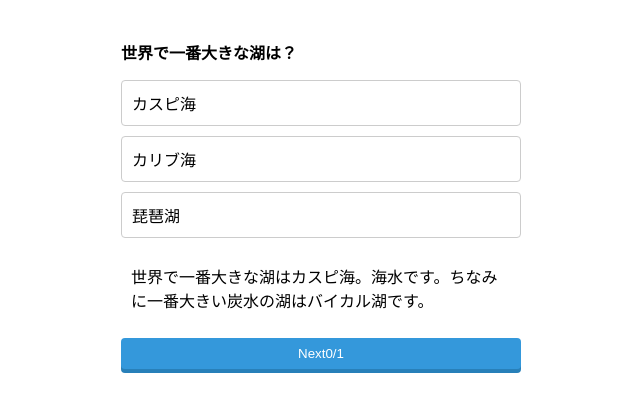
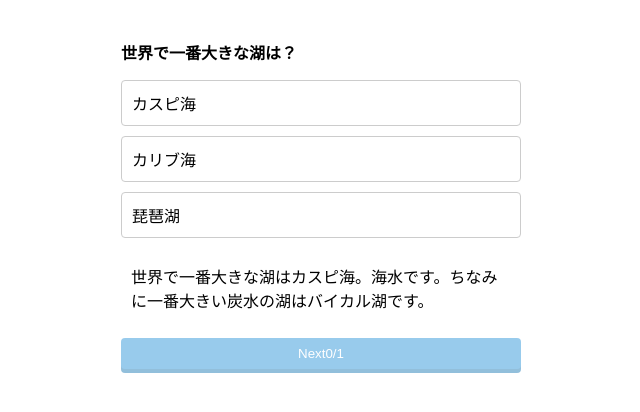
Before and after one commit to marimonon/vite-quiz, a React (Vite) app: page / in a window 1280 px wide. Shown: the top 412 px of the page, without its empty margins (319-959 px from the left). Built offline with nearby package versions, Linux system fonts and the light colour scheme.

Commit message:
答えを選択しないと、ボタンを押せないように実装

```diff
--- a/src/App.jsx
+++ b/src/App.jsx
@@ -13,7 +13,7 @@ function App() {
   const [last, setLast] = useState();
   const btnClick = () => {
     setCount(count + 1);
-    setYourAnswer();
+    setYourAnswer("");
     if (count === maxCount) {
       console.log("lastはtrueだよ");
       setLast(true);
--- a/src/components/Btn.jsx
+++ b/src/components/Btn.jsx
@@ -2,7 +2,7 @@ import { css } from "@emotion/react";
 
 function Btn({ children, btnClick, yourAnswer, last }) {
   return (
-    <button onClick={btnClick} css={getItemStyle(last)}>
+    <button onClick={btnClick} css={getItemStyle(last, yourAnswer)}>
       {children}
       {end(last)}
     </button>
@@ -30,12 +30,13 @@ const normalItemStyle = css`
   box-shadow: 0 4px 0 #2880b9;
 `;
 
-// const selectedItemStyle = css`
-//   ${itemStyle};
-//   background: #3498db;
-//   box-shadow: 0 4px 0 #2880b9;
-//   opacity: 0.5;
-// `;
+const selectedItemStyle = css`
+  ${itemStyle};
+  background: #3498db;
+  box-shadow: 0 4px 0 #2880b9;
+  opacity: 0.5;
+  pointer-events: none;
+`;
 
 const disabledItemStyle = css`
   ${itemStyle};
@@ -43,11 +44,15 @@ const disabledItemStyle = css`
   box-shadow: 0 4px 0 #999;
   pointer-events: none;
 `;
-const getItemStyle = (last) => {
-  if (last) {
-    return disabledItemStyle;
+const getItemStyle = (last, yourAnswer) => {
+  if (yourAnswer === "") {
+    return selectedItemStyle;
   } else {
-    return normalItemStyle;
+    if (last) {
+      return disabledItemStyle;
+    } else {
+      return normalItemStyle;
+    }
   }
 };
 
```
